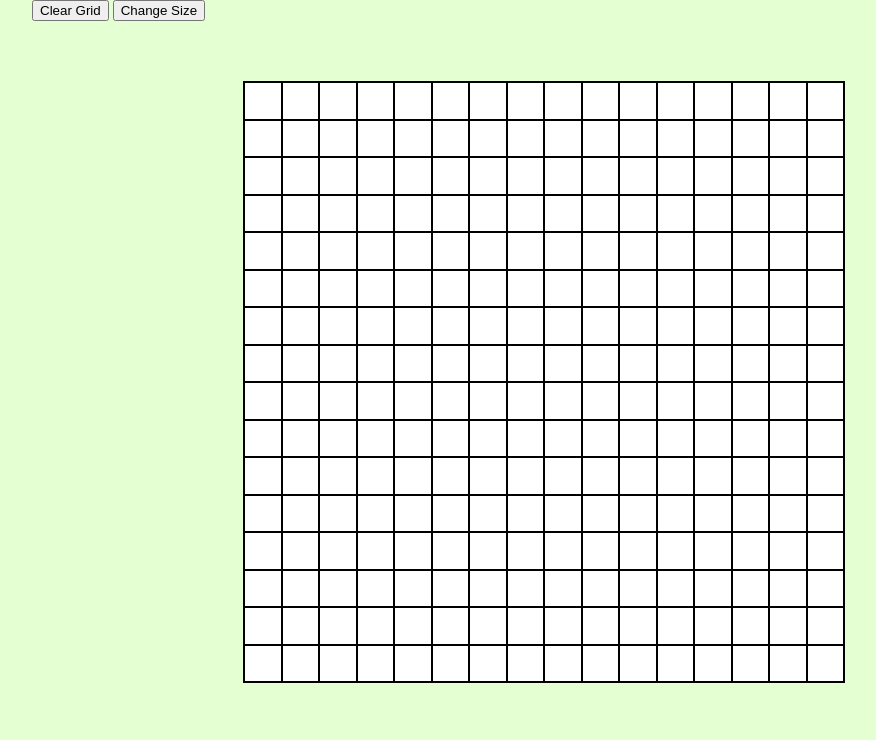
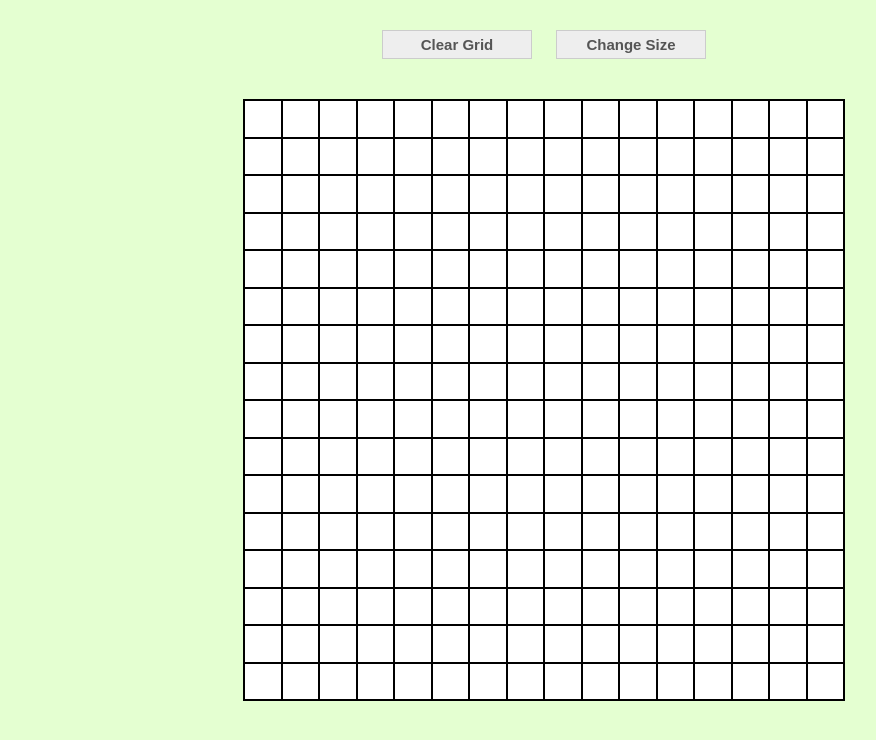
Before and after one commit to ajrossetti/sketchpad, a plain HTML site: page index.html in a window 1280 px wide. Shown: the whole page, without its empty margins (96-972 px from the left). Drawn offline with nearby package versions, Linux system fonts and the light colour scheme.

Commit message:
Styled the buttons

```diff
--- a/style.css
+++ b/style.css
@@ -14,7 +14,7 @@ body {
     width: 600px;
     height: 600px;
     margin: 0 auto;
-    margin-top: 60px;
+    margin-top: 40px;
     border: 1px solid black;
 }
 
@@ -26,3 +26,26 @@ body {
     float: left;
     background-color: #ffffff;
 }
+
+#buttons {
+    margin-top: 30px;
+    text-align: center;
+}
+
+button {
+    width: 150px;
+    border: 1px solid #cccccc;
+    background-color: #eeeeee;
+    padding: 5px 15px;
+    font: 15px arial;
+    font-weight: bold;
+    outline: none;
+    color: #555;
+    cursor: pointer;
+    margin: 0 10px;
+}
+
+button:hover {
+    box-shadow: 1px 1px 0px 0px #cccccc;
+    color: #000000;
+}
```
